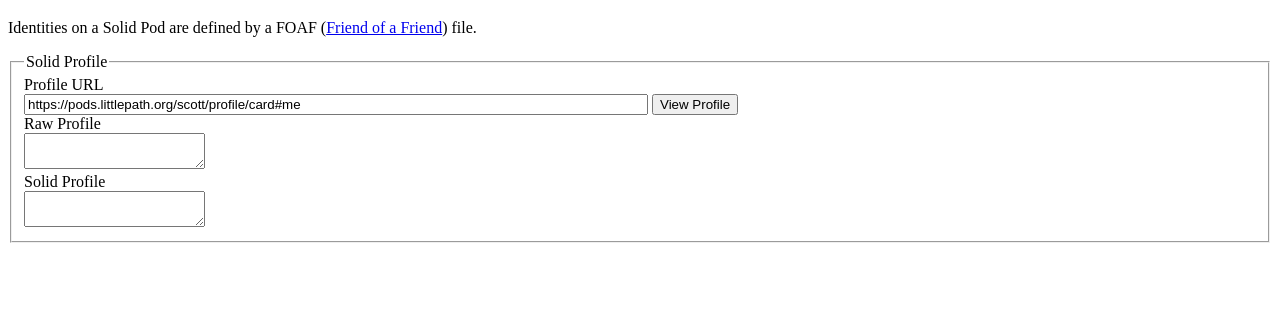
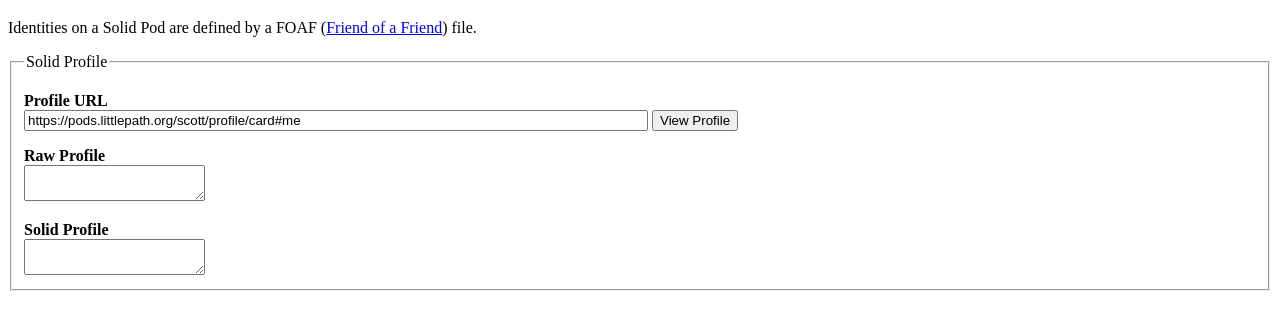
Before and after one commit to ThirstyHead/solid-profile, a website built with Parcel: page www/index.html in a window 1280 px wide. Shown: the part 61-390 px from the top of the page. Built offline with nearby package versions, Linux system fonts and the light colour scheme.

Commit message:
created examples

```diff
--- a/www/index.html
+++ b/www/index.html
@@ -21,6 +21,8 @@
 
       label {
         display: block;
+        font-weight: bold;
+        margin-top: 1em;
       }
     </style>
 
```
Also changed, not shown: dist/index.html, 3 other files.
